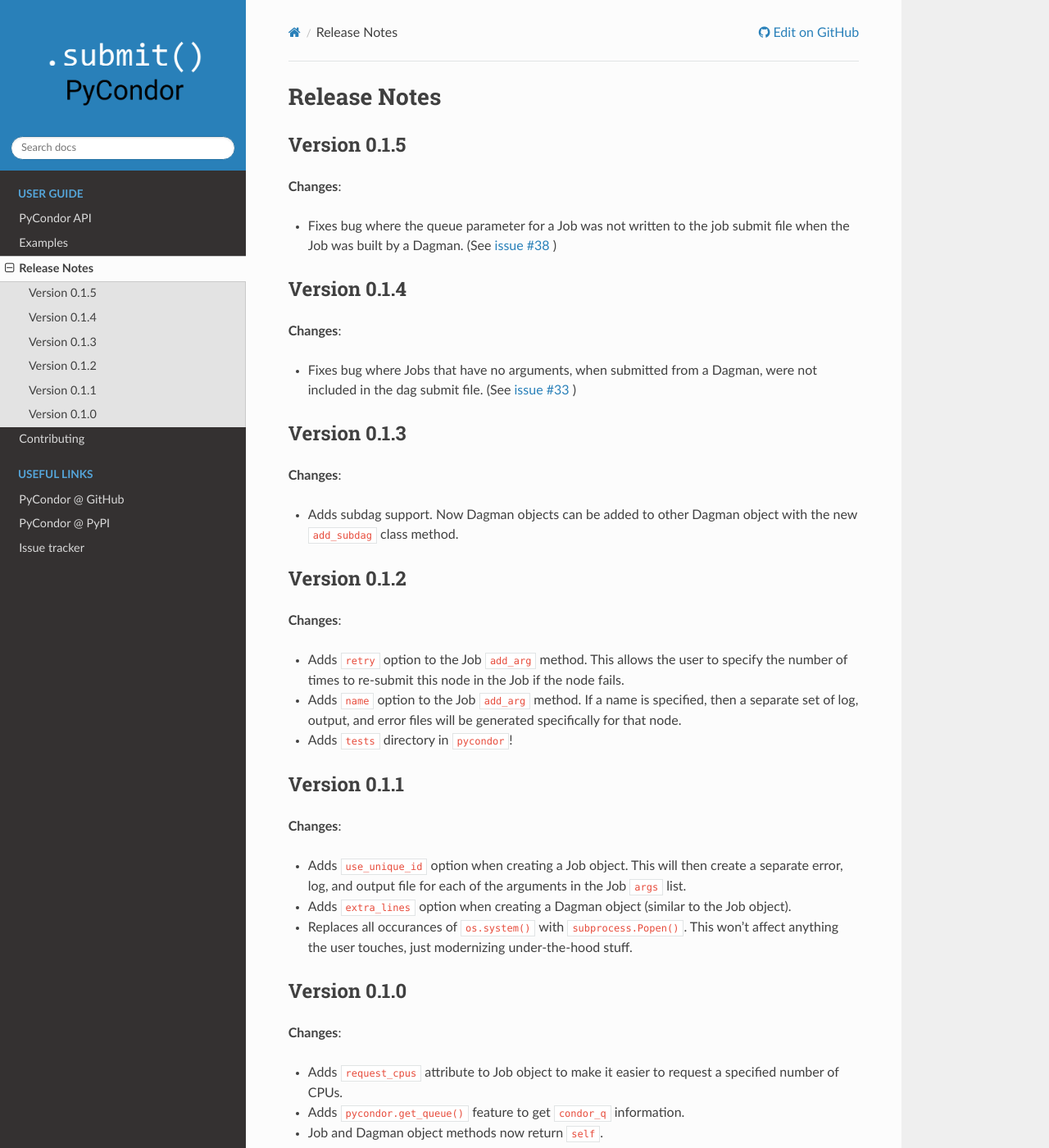
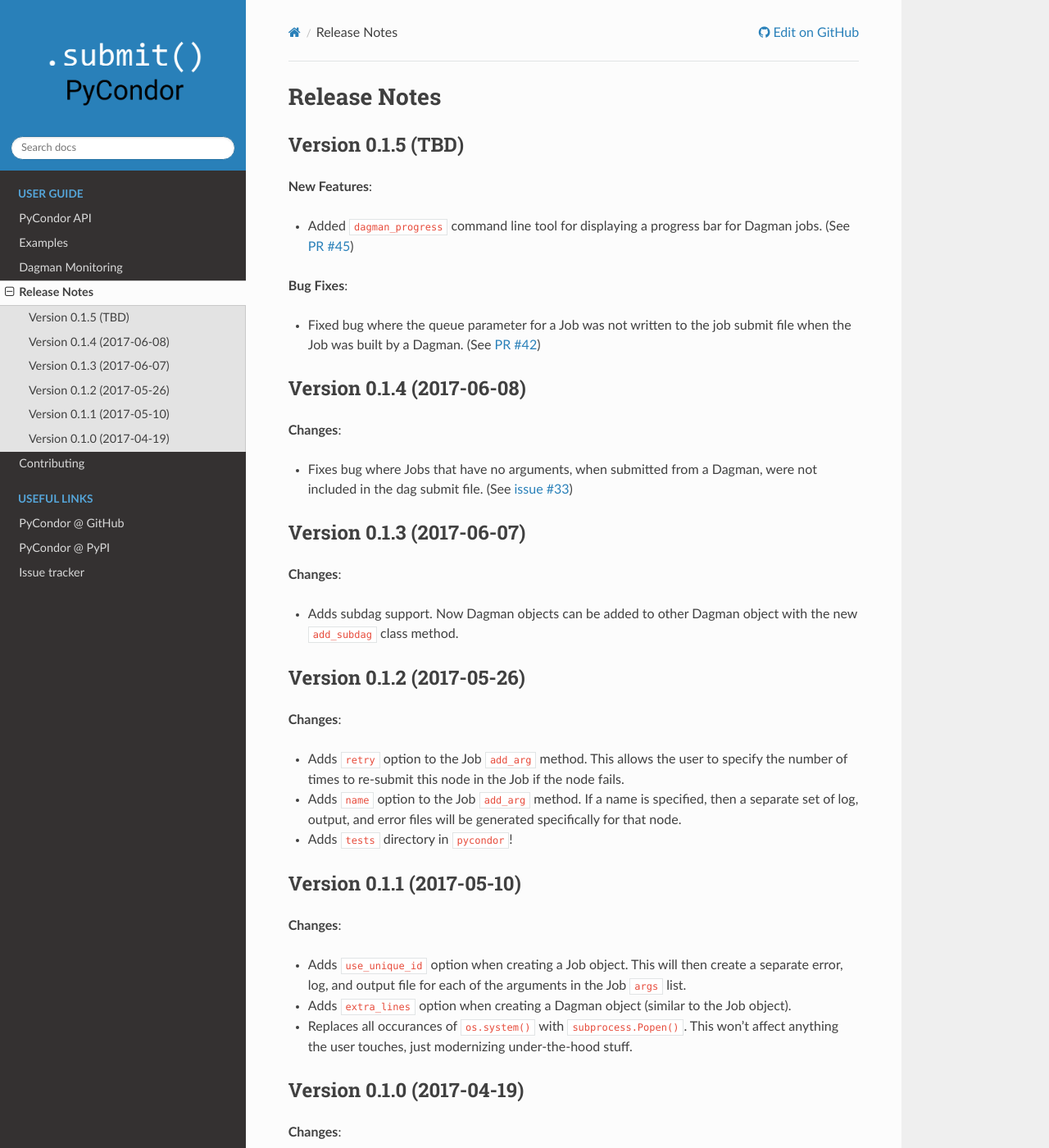
Before and after one commit to pycondor/pycondor, a Sphinx documentation site: the page built from docs/changelog.rst, in a window 1280 px wide and 1400 px high. Shown: the whole window at 82% size. Built offline with Sphinx 7.4.7 and the Read the Docs theme 2.0.0, drawn with Linux system fonts in a browser that asks for light colours; the version number could not be read and is left out.

Commit message:
Adds dagman_progress to documentation

```diff
--- a/docs/changelog.rst
+++ b/docs/changelog.rst
@@ -6,32 +6,36 @@
 Release Notes
 *************
 
-Version 0.1.5
--------------
+Version 0.1.5 (TBD)
+-------------------
+
+**New Features**:
+
+* Added ``dagman_progress`` command line tool for displaying a progress bar for Dagman jobs. (See `PR #45 <https://github.com/jrbourbeau/pycondor/pull/45>`_)
+
+**Bug Fixes**:
+
+* Fixed bug where the queue parameter for a Job was not written to the job submit file when the Job was built by a Dagman. (See `PR #42 <https://github.com/jrbourbeau/pycondor/pull/42>`_)
+
+
+Version 0.1.4 (2017-06-08)
+--------------------------
 
 **Changes**:
 
-* Fixes bug where the queue parameter for a Job was not written to the job submit file when the Job was built by a Dagman. (See `issue #38 <https://github.com/jrbourbeau/pycondor/issues/38>`_ )
+* Fixes bug where Jobs that have no arguments, when submitted from a Dagman, were not included in the dag submit file. (See `issue #33 <https://github.com/jrbourbeau/pycondor/issues/33>`_)
 
 
-Version 0.1.4
--------------
-
-**Changes**:
-
-* Fixes bug where Jobs that have no arguments, when submitted from a Dagman, were not included in the dag submit file. (See `issue #33 <https://github.com/jrbourbeau/pycondor/issues/33>`_ )
-
-
-Version 0.1.3
--------------
+Version 0.1.3 (2017-06-07)
+--------------------------
 
 **Changes**:
 
 * Adds subdag support. Now Dagman objects can be added to other Dagman object with the new ``add_subdag`` class method.
 
 
-Version 0.1.2
--------------
+Version 0.1.2 (2017-05-26)
+--------------------------
 
 **Changes**:
 
@@ -40,8 +44,8 @@
 * Adds ``tests`` directory in ``pycondor``!
 
 
-Version 0.1.1
--------------
+Version 0.1.1 (2017-05-10)
+--------------------------
 
 **Changes**:
 
@@ -50,8 +54,8 @@
 * Replaces all occurances of ``os.system()`` with ``subprocess.Popen()``. This won't affect anything the user touches, just modernizing under-the-hood stuff.
 
 
-Version 0.1.0
--------------
+Version 0.1.0 (2017-04-19)
+--------------------------
 
 **Changes**:
 
```
Also changed, not shown: docs/index.rst (+7 -9 lines), docs/monitoring.rst (added, +24 -0 lines).
